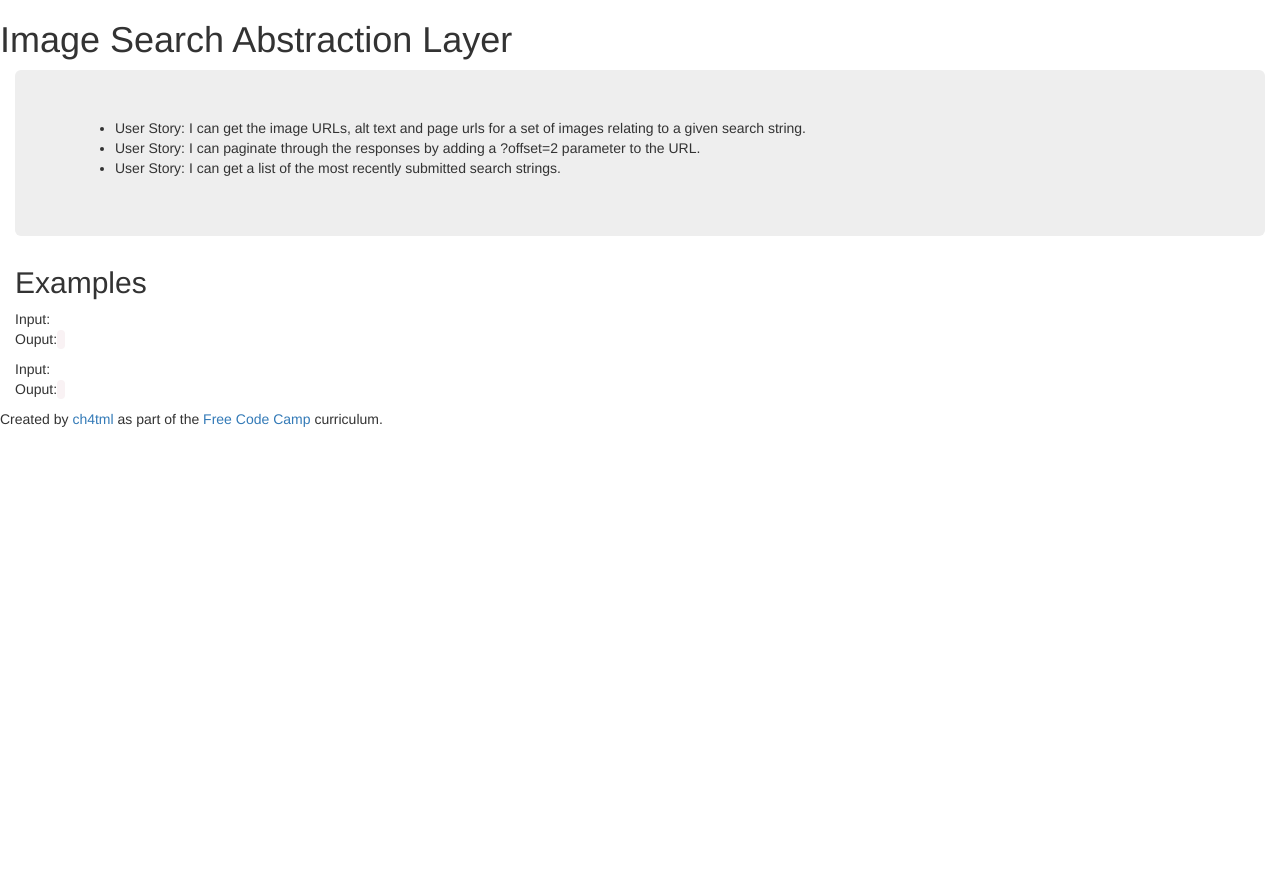
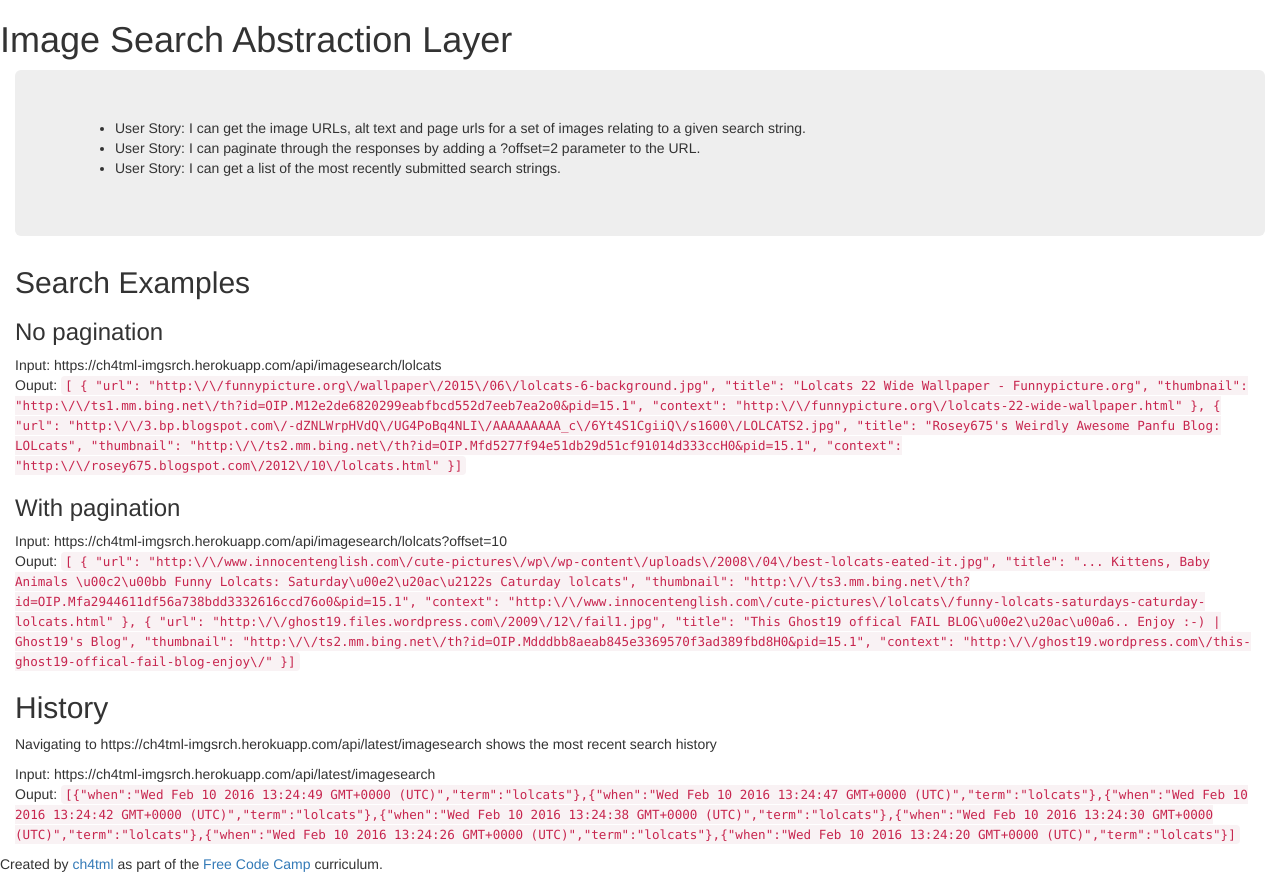
Before and after one commit to ch4tml/image-search-abstraction-layer, a Node server app: page / in a window 1280 px wide. Before the commit the page ends 427 px from the top, so only its background shows below. Run offline with Node 20, Linux system fonts and the light colour scheme; some libraries are stand-ins or nearby versions.

Commit message:
Added examples to index.ejs

```diff
--- a/views/index.ejs
+++ b/views/index.ejs
@@ -24,18 +24,49 @@
             </ul>
         </div><!-- Jumobtron -->
         <div>
-            <h2>Examples</h2>
+            <h2>Search Examples</h2>
+            <h3>No pagination</h3>
             <p>
-                Input: <br>
-                Ouput: <code></code>
+                Input: https://ch4tml-imgsrch.herokuapp.com/api/imagesearch/lolcats<br>
+                Ouput: <code>[
+                  {
+                    "url": "http:\/\/funnypicture.org\/wallpaper\/2015\/06\/lolcats-6-background.jpg",
+                    "title": "Lolcats 22 Wide Wallpaper - Funnypicture.org",
+                    "thumbnail": "http:\/\/ts1.mm.bing.net\/th?id=OIP.M12e2de6820299eabfbcd552d7eeb7ea2o0&pid=15.1",
+                    "context": "http:\/\/funnypicture.org\/lolcats-22-wide-wallpaper.html"
+                  },
+                  {
+                    "url": "http:\/\/3.bp.blogspot.com\/-dZNLWrpHVdQ\/UG4PoBq4NLI\/AAAAAAAAA_c\/6Yt4S1CgiiQ\/s1600\/LOLCATS2.jpg",
+                    "title": "Rosey675's Weirdly Awesome Panfu Blog: LOLcats",
+                    "thumbnail": "http:\/\/ts2.mm.bing.net\/th?id=OIP.Mfd5277f94e51db29d51cf91014d333ccH0&pid=15.1",
+                    "context": "http:\/\/rosey675.blogspot.com\/2012\/10\/lolcats.html"
+                  }]</code>
             </p>
+            <h3>With pagination</h3>
             <p>
-                Input: <br>
-                Ouput: <code></code>
+                Input: https://ch4tml-imgsrch.herokuapp.com/api/imagesearch/lolcats?offset=10<br>
+                Ouput: <code>[
+                  {
+                    "url": "http:\/\/www.innocentenglish.com\/cute-pictures\/wp\/wp-content\/uploads\/2008\/04\/best-lolcats-eated-it.jpg",
+                    "title": "... Kittens, Baby Animals \u00c2\u00bb Funny Lolcats: Saturday\u00e2\u20ac\u2122s Caturday lolcats",
+                    "thumbnail": "http:\/\/ts3.mm.bing.net\/th?id=OIP.Mfa2944611df56a738bdd3332616ccd76o0&pid=15.1",
+                    "context": "http:\/\/www.innocentenglish.com\/cute-pictures\/lolcats\/funny-lolcats-saturdays-caturday-lolcats.html"
+                  },
+                  {
+                    "url": "http:\/\/ghost19.files.wordpress.com\/2009\/12\/fail1.jpg",
+                    "title": "This Ghost19 offical FAIL BLOG\u00e2\u20ac\u00a6.. Enjoy :-) | Ghost19's Blog",
+                    "thumbnail": "http:\/\/ts2.mm.bing.net\/th?id=OIP.Mdddbb8aeab845e3369570f3ad389fbd8H0&pid=15.1",
+                    "context": "http:\/\/ghost19.wordpress.com\/this-ghost19-offical-fail-blog-enjoy\/"
+                  }]</code>
             </p>
-        </div>
+            <h2>History</h2>
+            <p>Navigating to https://ch4tml-imgsrch.herokuapp.com/api/latest/imagesearch shows the most recent search history</p>
+            <p>
+                Input: https://ch4tml-imgsrch.herokuapp.com/api/latest/imagesearch<br>
+                Ouput: <code>[{"when":"Wed Feb 10 2016 13:24:49 GMT+0000 (UTC)","term":"lolcats"},{"when":"Wed Feb 10 2016 13:24:47 GMT+0000 (UTC)","term":"lolcats"},{"when":"Wed Feb 10 2016 13:24:42 GMT+0000 (UTC)","term":"lolcats"},{"when":"Wed Feb 10 2016 13:24:38 GMT+0000 (UTC)","term":"lolcats"},{"when":"Wed Feb 10 2016 13:24:30 GMT+0000 (UTC)","term":"lolcats"},{"when":"Wed Feb 10 2016 13:24:26 GMT+0000 (UTC)","term":"lolcats"},{"when":"Wed Feb 10 2016 13:24:20 GMT+0000 (UTC)","term":"lolcats"}]</code>
+            </p>
+        </div><!-- Examples -->
     </div>
-    <script src="/javascripts/angular.min.js"></script>
   </body>
   <footer>
       Created by <a href="http://www.freecodecamp.com/ch4tml" target="_blank"><%= author %></a> as part of the <a href="http://www.freecodecamp.com/" target="_blank">Free Code Camp</a> curriculum.
```
